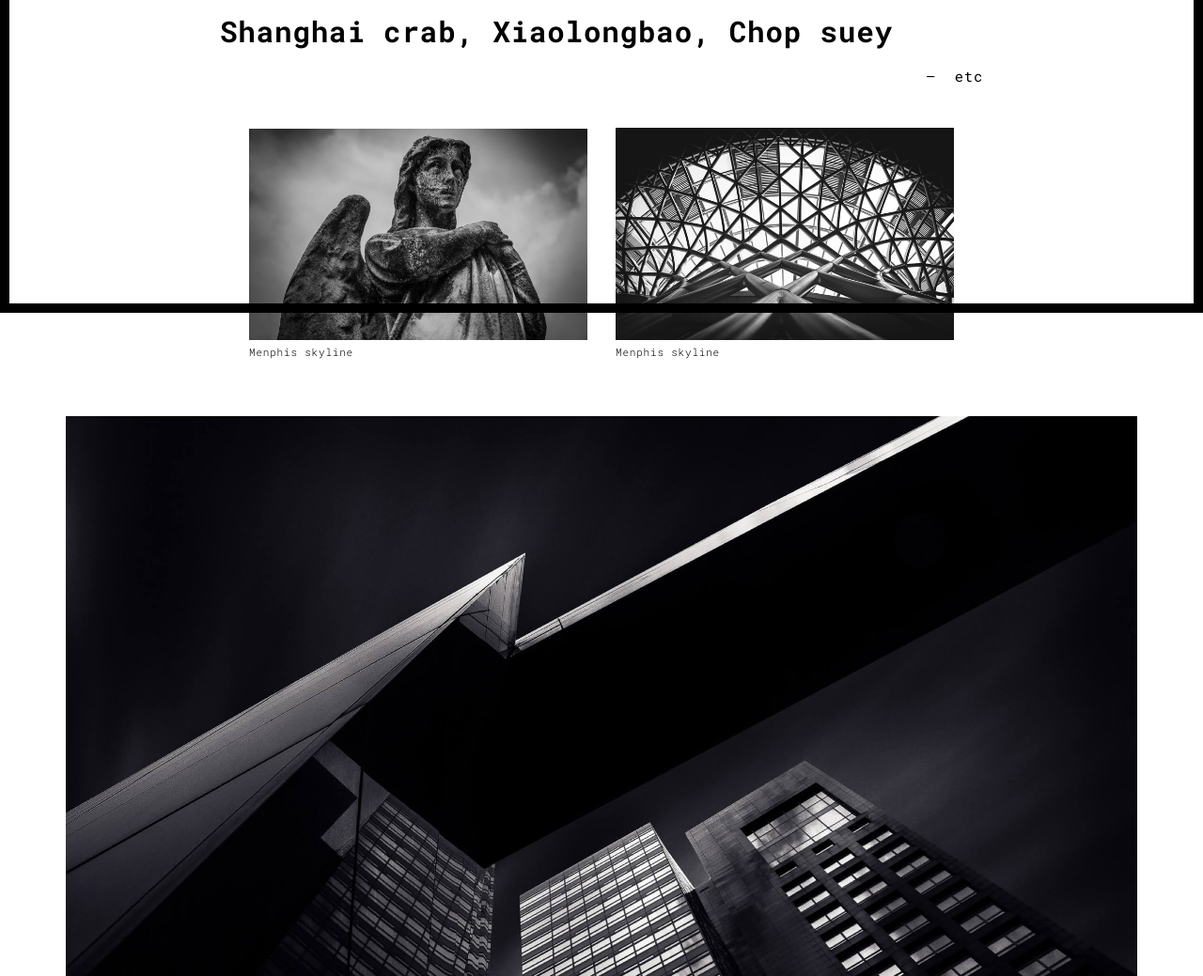
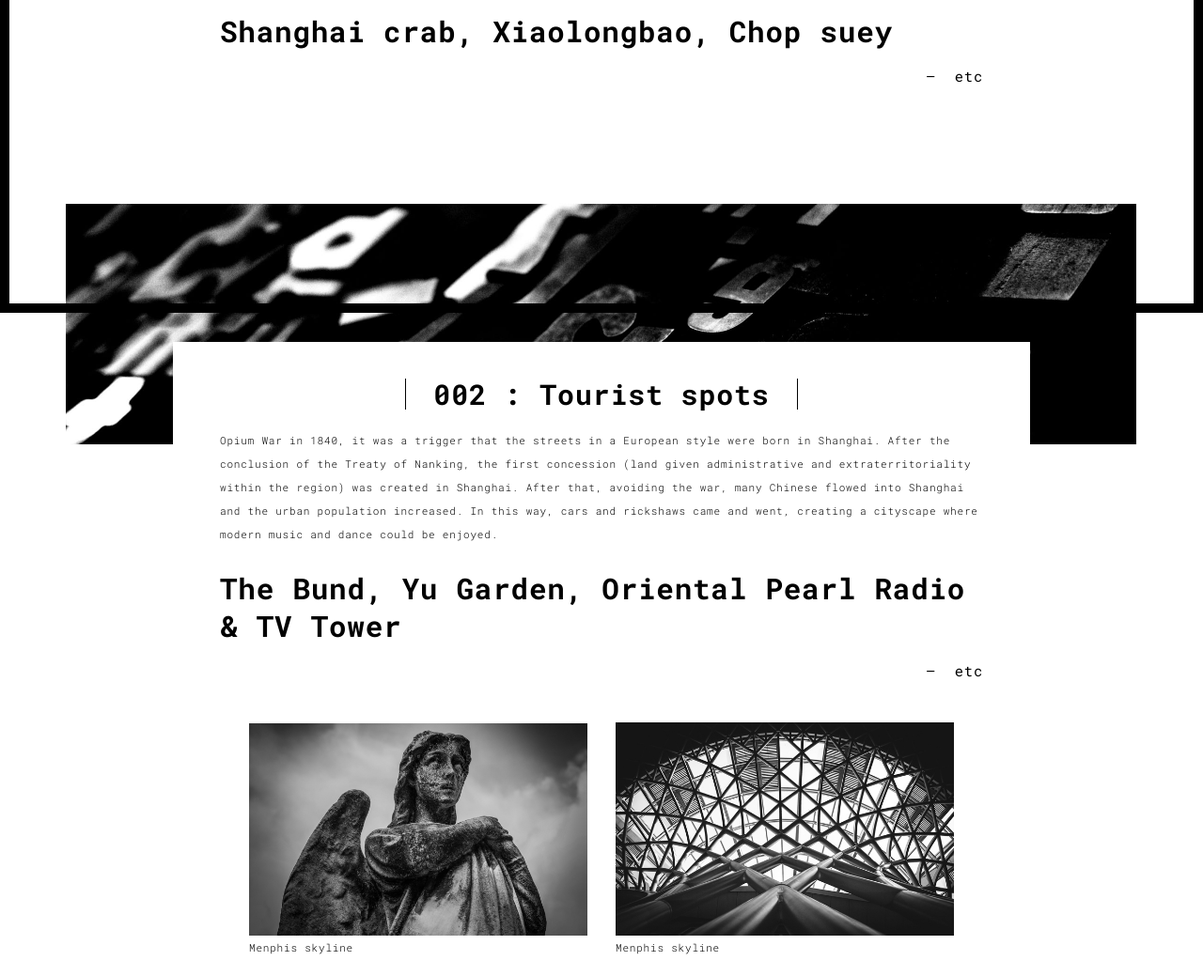
Before and after one commit to kanemisa/web, a plain HTML site: page work.html in a window 1280 px wide. Shown: the part 467-1506 px from the top of the page at 94% size. Drawn offline with Linux system fonts and the light colour scheme.

Commit message:
Update work.html

```diff
--- a/work.html
+++ b/work.html
@@ -80,6 +80,32 @@
         </div>
       </div>
 
+       </div>
+    </div>
+  </nav>
+</header>
+<div class="section-container">
+  <div class="container">
+    <div class="row">
+      <div class="col-xs-12">
+        <img src="./assets/images/work001-01.jpg" class="img-responsive" alt="">
+        <div class="card-container">
+          <div class="text-center">
+            <h1 class="h2">002 : Tourist spots</h1>
+          </div>
+          <p>Opium War in 1840, it was a trigger that the streets in a European style were born in Shanghai. After the conclusion of the Treaty of Nanking, the first concession (land given administrative and extraterritoriality within the region) was created in Shanghai. After that, avoiding the war, many Chinese flowed into Shanghai and the urban population increased. In this way, cars and rickshaws came and went, creating a cityscape where modern music and dance could be enjoyed.</p>
+
+          <blockquote>
+            <p>The Bund,
+              Yu Garden,
+              Oriental Pearl Radio & TV Tower
+
+</p>
+            <small class="pull-right">etc</small>
+          </blockquote>
+        </div>
+      </div>
+
 
 
       <div class="col-md-8 col-md-offset-2 section-container-spacer">
```
